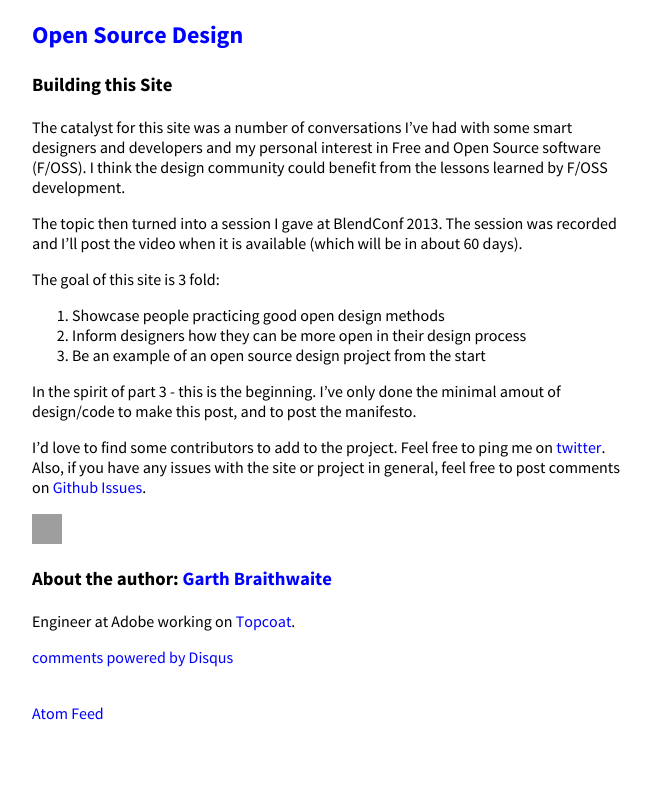
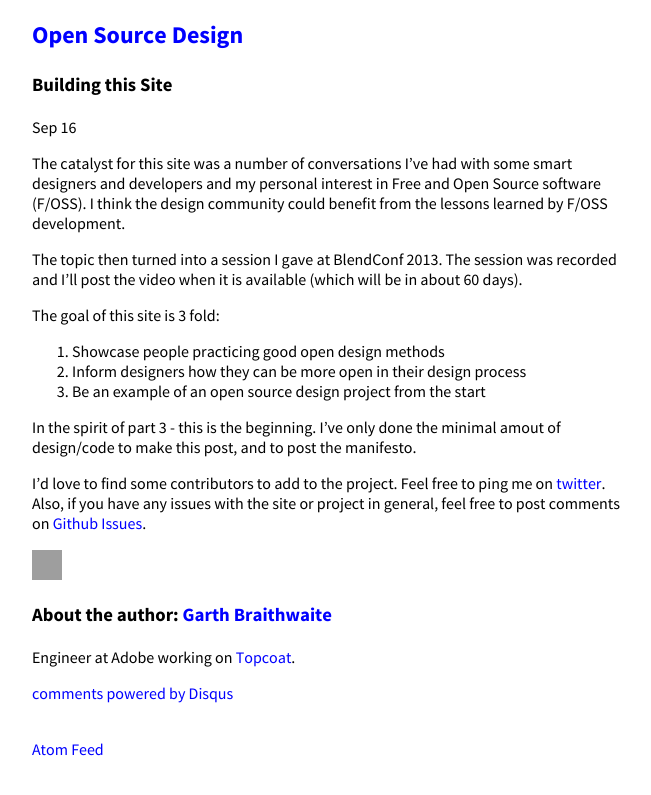
Before and after one commit to DesignOpen/designopen.github.io, a Jekyll site: the page built from blogging_about/_posts/2013-09-16-building_this_site.md, in a window 1280 px wide. Shown: the top 795 px of the page, without its empty margins (308-959 px from the left). Built offline with Jekyll 4.4.1, drawn with Linux system fonts in a browser that asks for light colours; comment, search, counter and statistics services are not loaded; grey boxes are pictures that could not be loaded.

Commit message:
added microdata

```diff
--- a/_config.yml
+++ b/_config.yml
@@ -2,6 +2,7 @@
 pygments: true
 url: http://opensourcedesign.is
 name: Open Source Design
+excerpt_separator: <!--more-->
 post:
   template: _post.txt
   extension: md
--- a/_layouts/default.html
+++ b/_layouts/default.html
@@ -4,7 +4,7 @@
     <meta charset="utf-8">
     <meta http-equiv="X-UA-Compatible" content="IE=edge,chrome=1">
     <meta name="viewport" content="user-scalable=no,width=device-width" />
-    <title>Open Source Design | {{ page.title }}</title>
+    <title>Open Source Design{% if page.title %} | {{ page.title }}{% endif %}</title>
     <link rel="stylesheet" type="text/css" href="/css/main.css">
     <link rel="stylesheet" type="text/css" href="/css/fonts/fonts.css">
     <script src="js/app.js"></script>
--- a/_layouts/post.html
+++ b/_layouts/post.html
@@ -3,19 +3,24 @@
 ---
 {% assign author = site.authors[page.author] %}
 <div id="content" class="site">
-  <article>
+  <article itemscope itemtype=http://schema.org/Article>
+    <meta itemprop="description" content="{{ page.excerpt | strip_html}}">
     <header>
       <h3>{{ page.title }}</h3>
     </header>
-    {{ content }}
+    <time itemprop="datePublished" datetime="{{page.date | date: "%Y-%m-%d" }}">{{page.date | date: "%b %e" }}</time>
+    <section itemprop="articleBody">
+      {{ content }}
+    </section>
     <footer>
-      <div class="author">
-        <a href="{{author.web}}"><img src="http://www.gravatar.com/avatar/{{author.gravatar}}" alt="{{author.display_name}}" width="30" height="30"></a>
-<h3>About the author: <a href="{{site.authors[page.author].web}}">{{author.display_name}}</a></h3>
-<p class="author_bio">{{author.bio}}</p>
+      <div class="author" itemprop="author" itemscope itemtype="http://schema.org/Person">
+        <a href="{{author.web}}"><img itemprop="image" src="http://www.gravatar.com/avatar/{{author.gravatar}}" alt="{{author.display_name}}" width="30" height="30"></a>
+        <h3>About the author: <a href="{{site.authors[page.author].web}}" itemprop="url"><span itemprop="name">{{author.display_name}}</span></a></h3>
+        <p class="author_bio">{{author.bio}}</p>
       </div>
       {% include comments.html %}
     </footer>
+    <meta itemprop="url" content="{{ site.url }}{{ page.url }}">
   </article>
 </div>
 <br>
--- a/index.html
+++ b/index.html
@@ -7,7 +7,7 @@
     <section>
       <ul>
       {% for post in site.categories.blogging_about %}
-        <li><a href="{{ post.url }}">{{ post.title }}</a> <time>{{post.date | date: "%A %e" }}</time></li>
+        <li><a href="{{ post.url }}">{{ post.title }}</a> <time datetime="{{post.date | date: "%Y-%m-%d" }}">{{post.date | date: "%b %e" }}</time></li>
       {% endfor %}
       </ul>
     </section>
```
